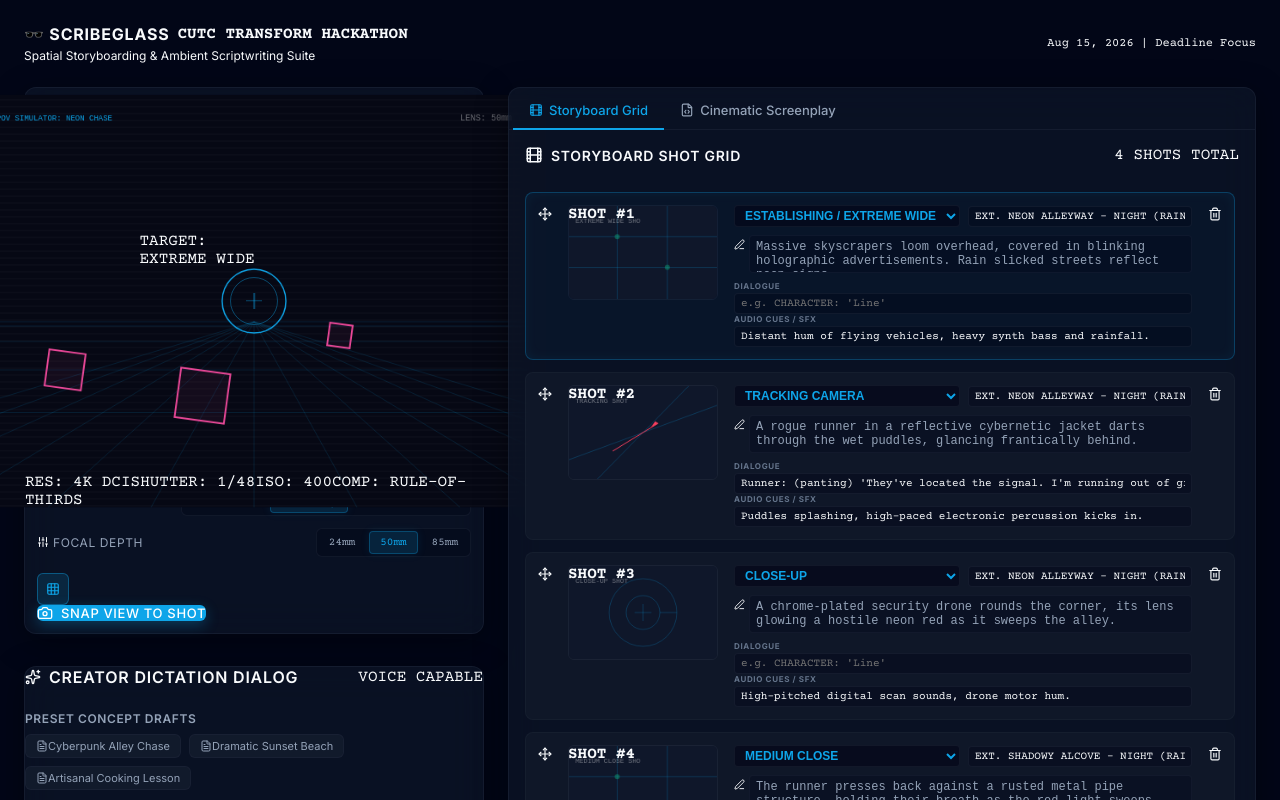
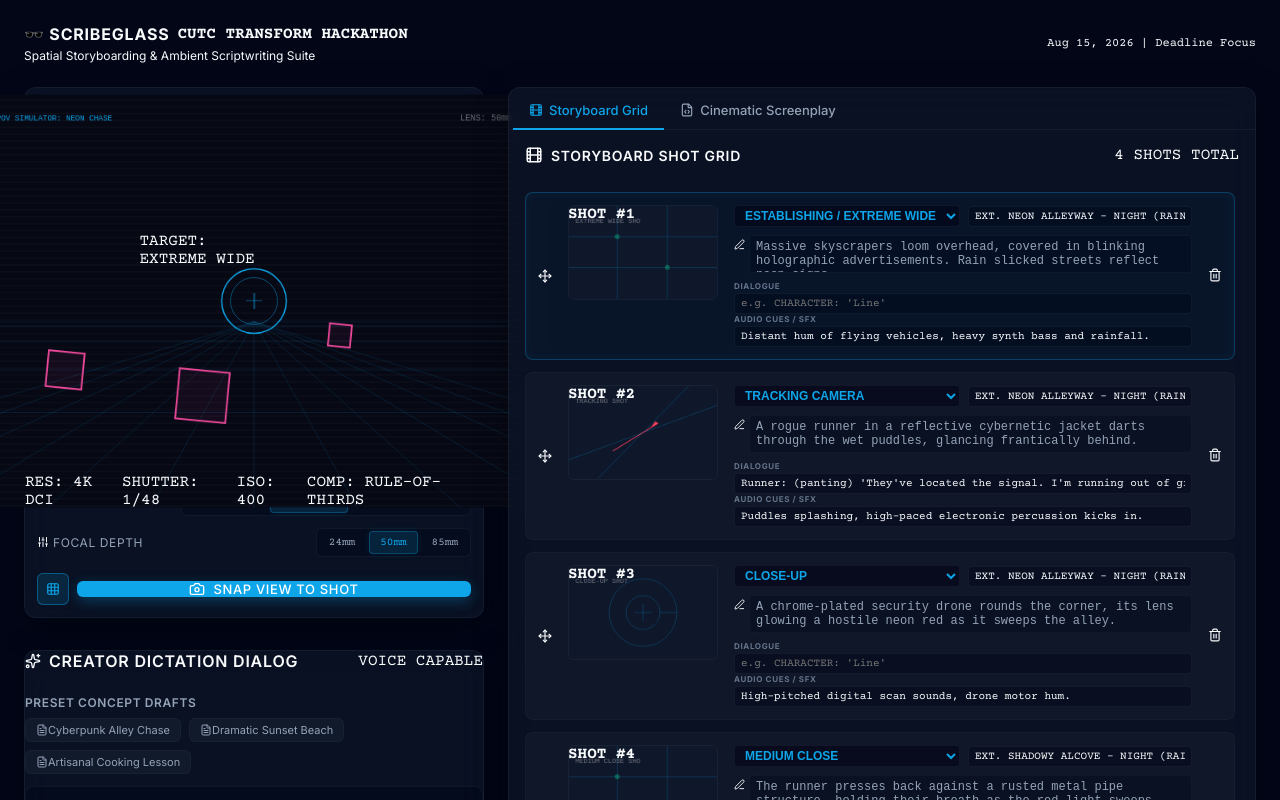
Before and after one commit to RaghavParasher/scribeglass, a React (Vite) app: page / in a window 1280 px wide. Shown: the top 800 px of the page. Built offline with nearby package versions, Linux system fonts and the light colour scheme.

Commit message:
Fix: Add flex helper CSS class to fix HUD metadata layout alignment

```diff
--- a/src/index.css
+++ b/src/index.css
@@ -56,6 +56,9 @@ body {
 }
 
 /* Flex Row & Layout Helpers */
+.flex {
+  display: flex;
+}
 .flex-row {
   display: flex;
   flex-direction: row;
```
